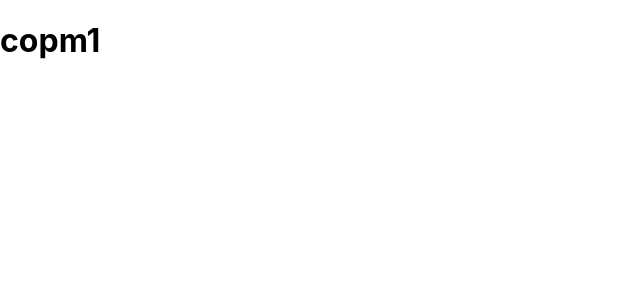
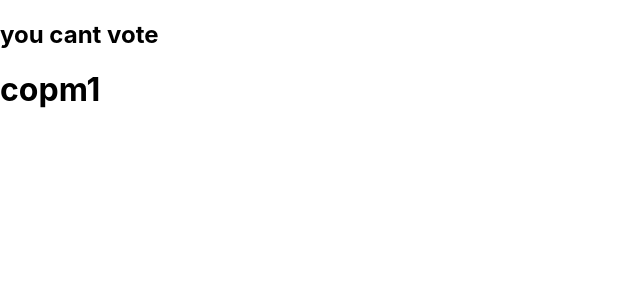
Before and after one commit to syedAliibrahim/proptypes, a React (Create React App) app: page / in a window 1280 px wide. Shown: the top 300 px of the page, without its empty margins (0-640 px from the left). Built offline with nearby package versions, Linux system fonts and the light colour scheme.

Commit message:
Ternary Operator - && Operator

```diff
--- a/src/App.js
+++ b/src/App.js
@@ -37,16 +37,21 @@ import Comp2 from './components/comp2';
 
 ///element vrivablr
 function App() {
-  const name ="salma";
-  let data;
-  if ( name === "salma"){
-        data = <Comp1/>
-       }
-       else{
-        data = <Comp2/>
-       }
+  // const name ="salma";
+  // let data;
+  // if ( name === "salma"){
+  //       data = <Comp1/>
+  //      }
+  //      else{
+  //       data = <Comp2/>
+  //      }
+  const age =17;
+  let name= "ali";
        return (
-        <div>{data}</div>
+        <div>
+          {age >= 18? <h1>you can vote</h1> : <h2>you cant vote</h2>}
+          {name === "ali"? <Comp1/> : <Comp2/>}
+        </div>
        )
 }
 export default App;
```
